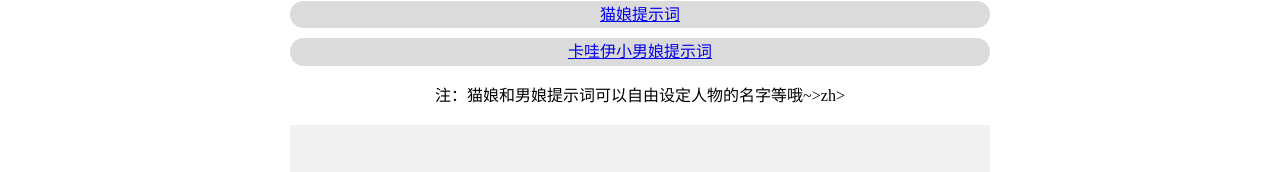
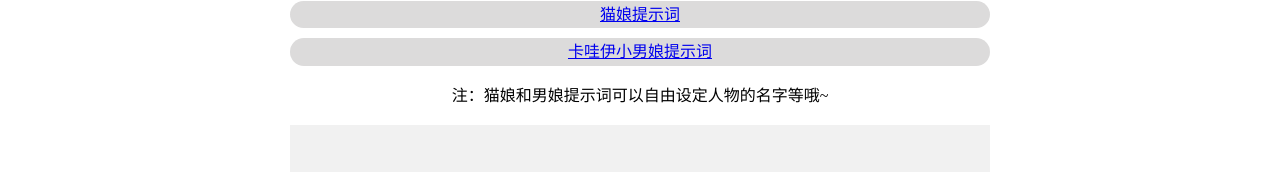
Before and after one commit to ZihanZhang114514/ds-, a plain HTML site: page index.html in a window 1280 px wide. Shown: the part 263-435 px from the top of the page. Drawn offline with Linux system fonts and the light colour scheme.

Commit message:
Fix closing tag for paragraph in index.html

```diff
--- a/index.html
+++ b/index.html
@@ -39,7 +39,7 @@
                 style="display: block; margin: 10px 0;">猫娘提示词</a></div>
         <div class="textbox"><a href="https://zihanzhang114514.github.io/ds-/男娘（可交互）.html" target="_blank"
                 style="display: block; margin: 10px 0;">卡哇伊小男娘提示词</a></div>
-        <p>注：猫娘和男娘提示词可以自由设定人物的名字等哦~>zh>
+        <p>注：猫娘和男娘提示词可以自由设定人物的名字等哦~</p>
 
 
 
```
